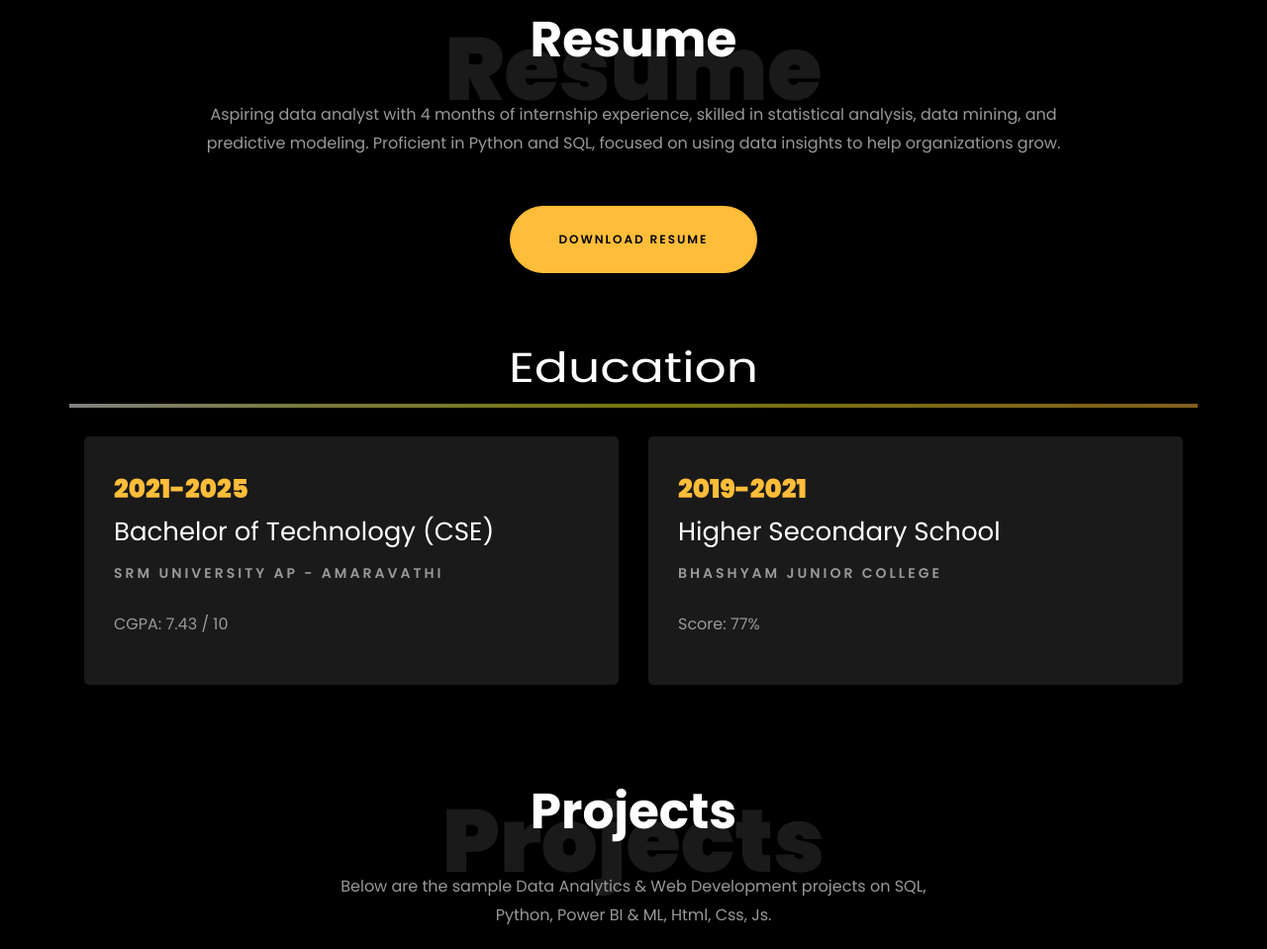
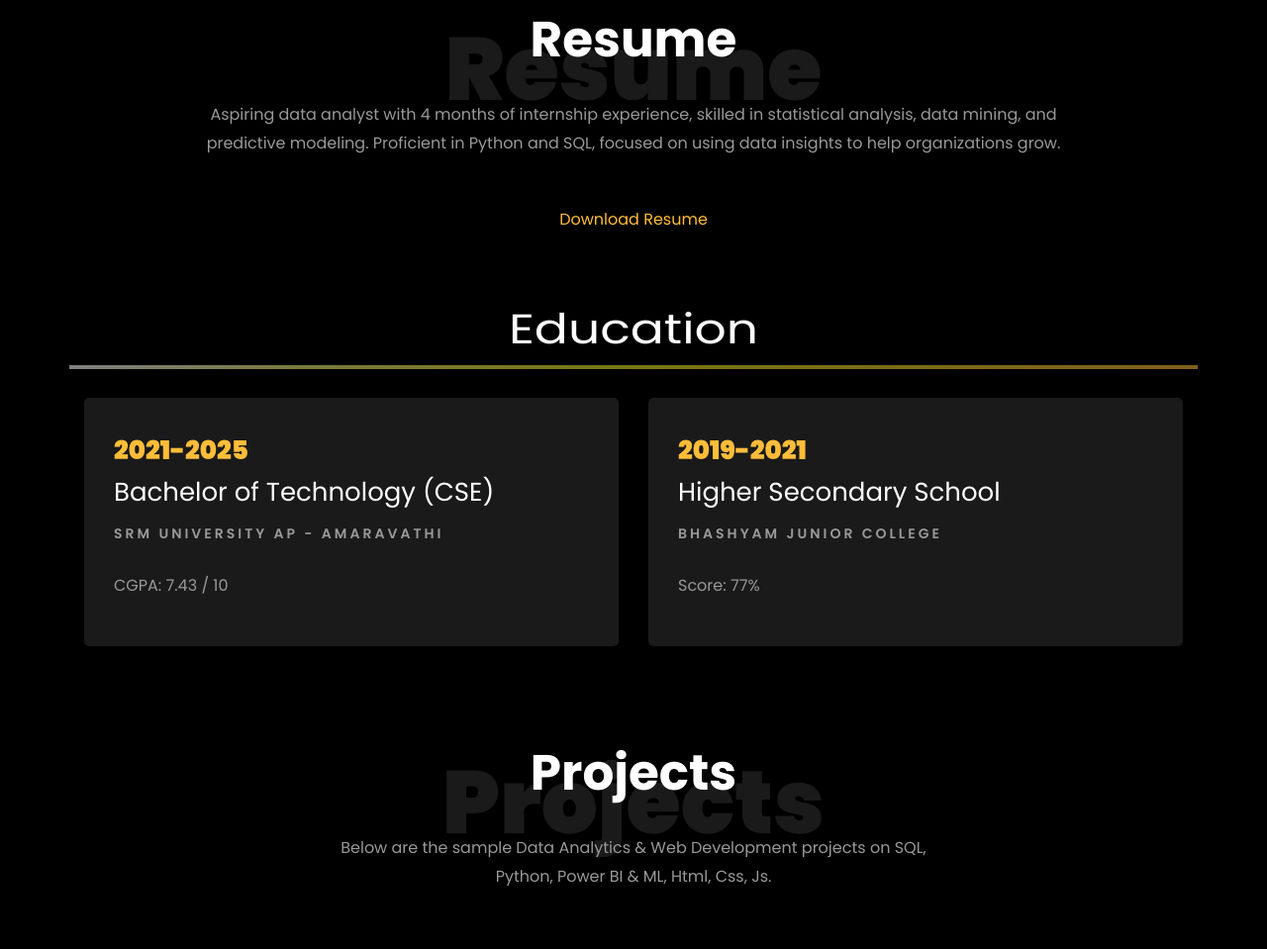
Before and after one commit to Biswanth-CH/Portfolio, a plain HTML site: page index.html in a window 1280 px wide. Shown: the part 1674-2633 px from the top of the page at 99% size. Drawn offline with Linux system fonts and the light colour scheme; animation ran at ten frames a second; files whose address does not match are found by name.

Commit message:
Update index.html

```diff
--- a/index.html
+++ b/index.html
@@ -388,7 +388,7 @@ body::-webkit-scrollbar{
             <p>Aspiring data analyst with 4 months of internship experience, skilled in statistical analysis, data mining, and predictive modeling. Proficient in Python and SQL, focused on using data insights to help organizations grow.</p>
 			<div class="row justify-content-center mt-5">
     			<div class="col-md-6 text-center ftco-animate">
-    				<p><a target="_blank" href="https://drive.google.com/file/d/1oNcH2oJZX9g_ve4zPo011sLVSqz7YvAl/view?usp=sharing" class="btn btn-primary py-4 px-5">Download Resume</a></p>
+    				<p><a target="_blank" href="https://drive.google.com/file/d/1AM_Mdatqf212jXamF7InxK-4rYXFhQoB/view?usp=sharing">Download Resume</a></p>
     			</div>
     		</div>
 		</div>
```
